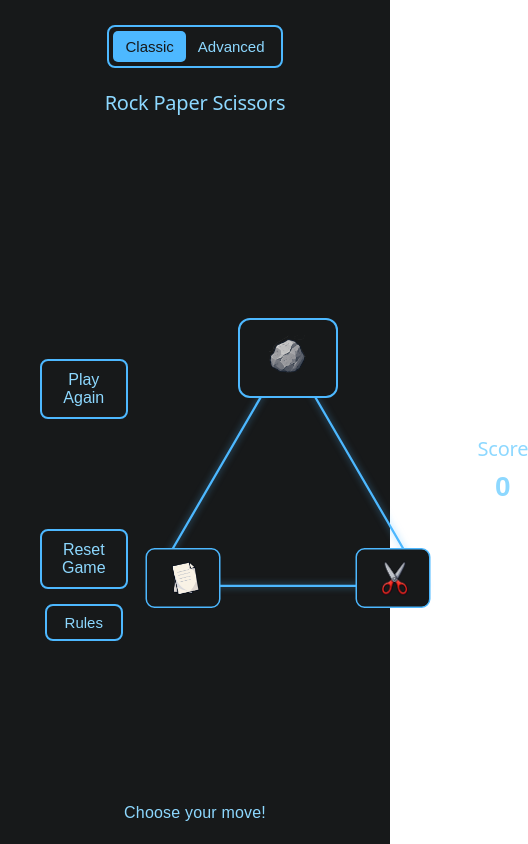
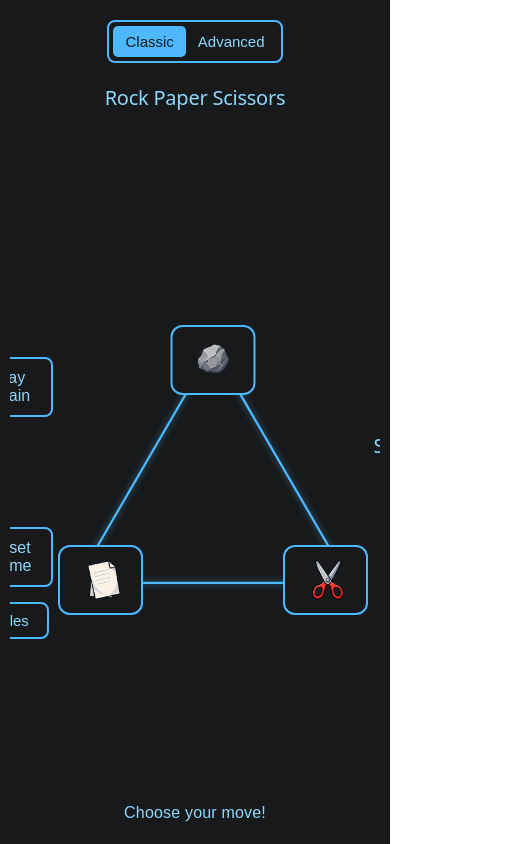
Before and after one commit to warmlingjasper-cpu/rock-paper-scissors, a React app in the folder frontend/: page / in a window 390 px wide. Shown: the whole page, 528 px wide, since content can reach past the window. Built offline with nearby package versions, Linux system fonts and the light colour scheme; the HTML template or start-up script is replaced by a standard one.

Commit message:
fix layout mobile

```diff
--- a/frontend/src/App.css
+++ b/frontend/src/App.css
@@ -582,17 +582,65 @@ body {
 
 @media (max-width: 600px) {
 
+  .game {
+    padding: 20px 10px;
+  }
+
+  .game-area {
+    display: flex;
+    justify-content: center;
+    align-items: center;
+    width: 100%;
+    overflow: hidden;
+  }
+
+  .triangle {
+    width: 320px;
+    height: 280px;
+    margin: 0 auto;
+  }
+
   .triangle-content {
-    margin: 0 auto;
+    width: 100%;
+    height: 100%;
+  }
 
-    width: 320px;
-    height: 300px;
+  .choice-button {
+    width: 85px;
+    height: 70px;
   }
-  .triangle-top,
-  .triangle-upper-right,
-  .triangle-bottom-right,
-  .triangle-bottom-left,
+
+  .choice-image {
+    width: 40px;
+    height: 40px;
+  }
+
+  /* Pentagon */
+
+  .triangle-top {
+    top: 0;
+    left: 50%;
+    transform: translateX(-50%);
+  }
+
+  .triangle-upper-right {
+    top: 95px;
+    right: 0;
+  }
+
+  .triangle-bottom-right {
+    bottom: 0;
+    right: 30px;
+  }
+
+  .triangle-bottom-left {
+    bottom: 0;
+    left: 30px;
+  }
+
   .triangle-upper-left {
-    transform: scale(0.75);
+    top: 95px;
+    left: 0;
   }
+
 }
```
